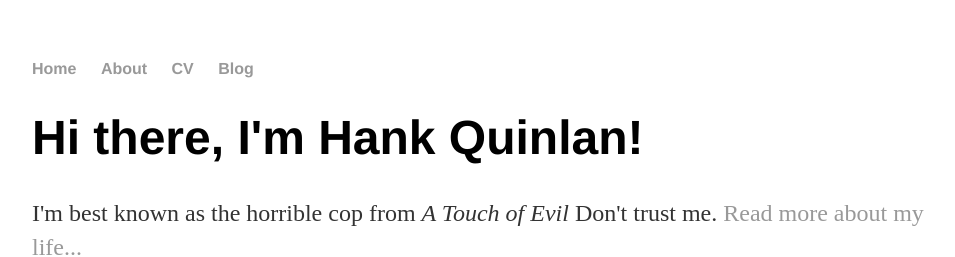
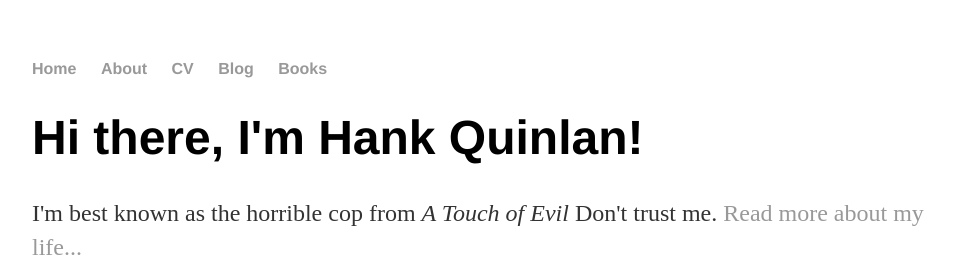
Before and after one commit to Lucas1Santos2Sousa/Lucas1Santos2Sousa.github.io, a Jekyll site: the page built from index.html, in a window 1280 px wide. Shown: the top 257 px of the page, without its empty margins (160-1115 px from the left). Built offline with Jekyll 4.4.1, drawn with Linux system fonts in a browser that asks for light colours.

Commit message:
Update default.html

```diff
--- a/_layouts/default.html
+++ b/_layouts/default.html
@@ -12,6 +12,7 @@
 		        	<li><a href="/about">About</a></li>
 	        		<li><a href="/cv">CV</a></li>
 	        		<li><a href="/blog">Blog</a></li>
+				<li><a href="/Books">Books</a></li>
 	    		</ul>
 			</nav>
 			<div class="container">
```
